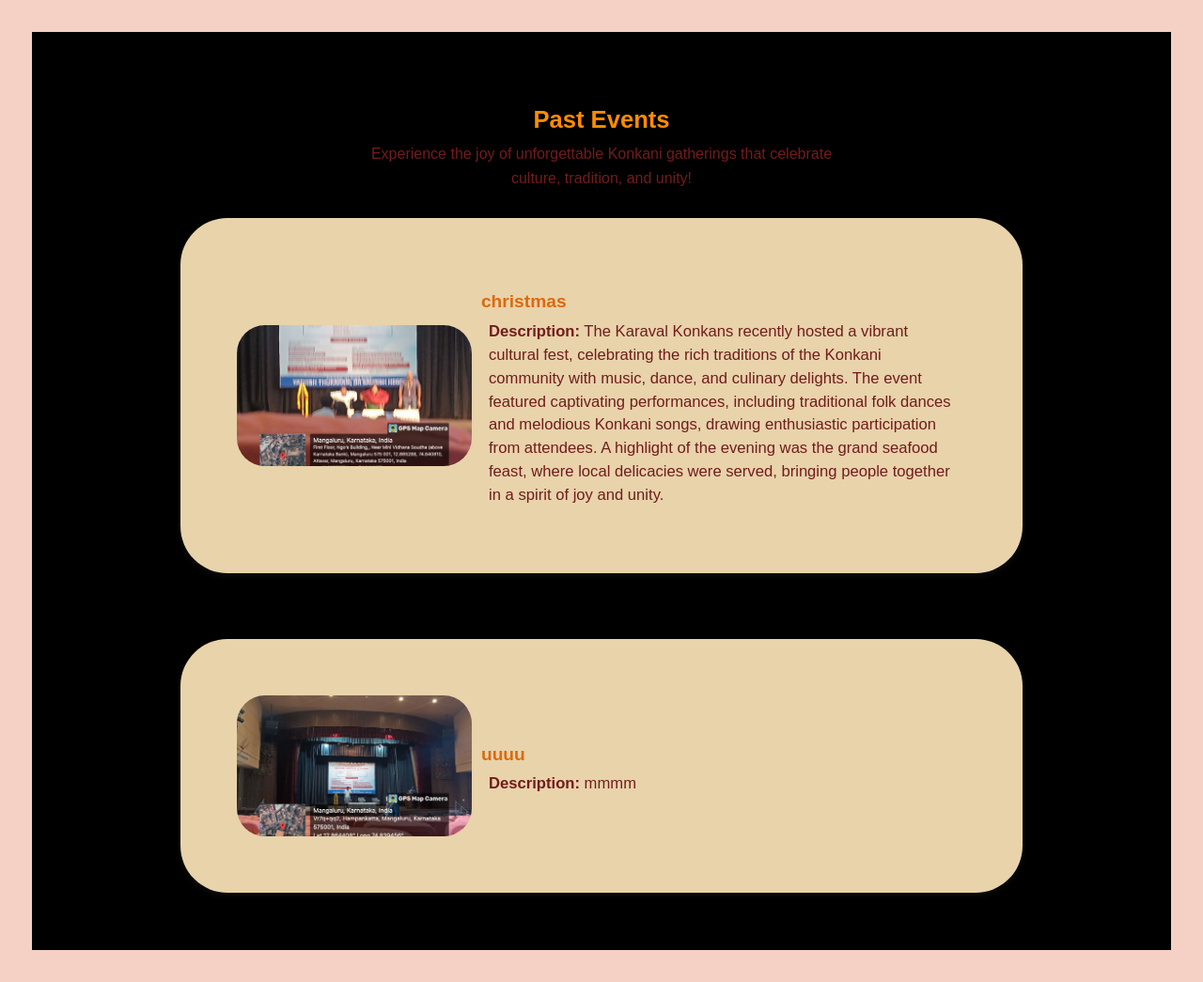
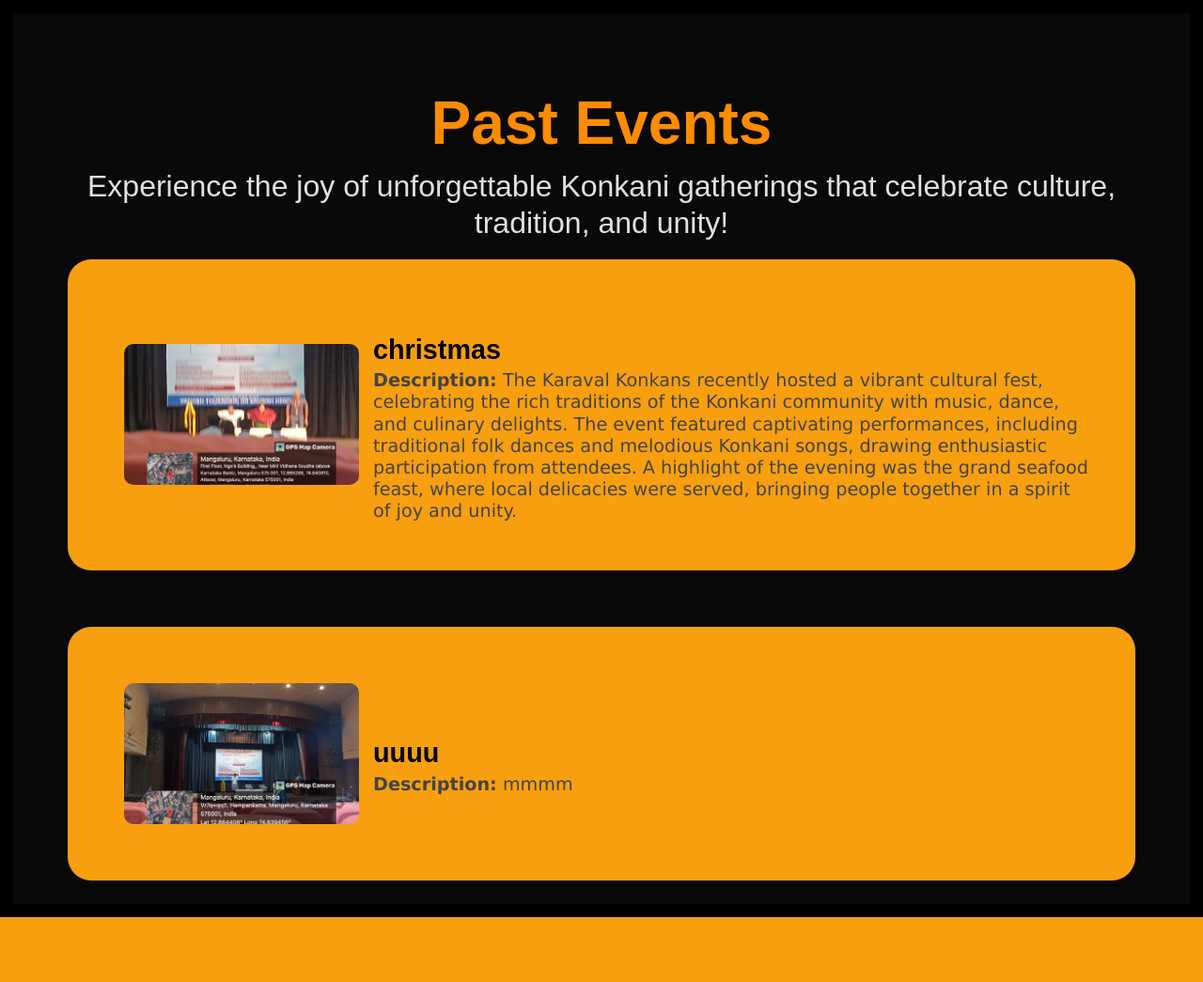
Before and after one commit to RakshithaBhakta063/KKA_WEBSITE, a Flask app: page /past-events in a window 1280 px wide. Shown: the whole page at 94% size. After the commit the page ends 976 px from the top, so only its background shows below. Run offline with Flask 3, Linux system fonts and the light colour scheme; data comes from the database, SQL or seed files in the repository.

Commit message:
Added CSS on events page

```diff
--- a/static/css/past.css
+++ b/static/css/past.css
@@ -1,35 +1,36 @@
 body {
-    font-family: 'Poppins', sans-serif;
-    background-color: #f4d1c4; /* Light yellow background */
-    color: #721c1c;
+    font-family:fantasy;
+    background-color: #000000; /* Light yellow background */
     text-align: center;
-    padding: 2%;
-    line-height: 1;
-    font-size: 20px;
+    padding: 0.5%;
+    line-height: 1.2;
+    color: #e0e0e0; /* Light grey for better readability */
+    font-size:4vw;
 
 }
 
 
 /* Past Events Section */
 .past-events {
-    background-color: #000000;
-    padding: 5% 10%;
-    height: 40%;
+    background-color: #0a0909;
+    padding: 2% 4%;
     min-height: 100vh; /* Ensures it takes up full screen height */
     text-align: center;
 }
 
-.past-events h2 {
-    color:#ece3e3;
-    font-size: clamp(1.5rem, 2vw, 2.5rem);
+.past-events h1 {
+    color:#d01010;
+    /* font-size: clamp(1.5rem, 2vw, 2.5rem); */
     margin-bottom: 10px;
+    font-size: 4rem;
 }
 
 .past-events p {
-    max-width: 500px;
-    margin: 0 auto 30px;
-    font-size: clamp(1rem, 1.2vw, 1.3rem);
-    line-height: 1.6;
+    max-width: 100%;
+    margin: 0 auto 20px;
+    /* font-size: clamp(0.5rem, 0.5vw, 1.1rem); */
+    line-height: 1.2;
+    font-size: 2rem;
 }
 
 /* Event List - Display Events in Vertical Order */
@@ -37,19 +38,19 @@ body {
     display: flex;
     flex-direction: column;
     align-items: center;
-    gap: 70px;
+    gap: 60px;
 }
 
 /* Individual Event Card */
 .event-card {
-    background:rgb(232, 211, 171);
-    padding: 60px;
-    box-shadow: 0 4px 6px rgba(120, 114, 114, 0.1);
-    border-radius: 50px;
-    width: 80%;
+    background:rgb(248, 159, 16);
+    padding: 50px;
+    box-shadow: 0 4px 6px rgba(0, 0, 0, 0.1);
+    border-radius: 25px;
+    width: 90%;
     display: flex;
     align-items: center;
-    gap: 10px;
+    gap: 5px;
     transition: transform 0.3s ease, box-shadow 0.3s ease;
 }
 
@@ -57,7 +58,8 @@ body {
     width: 250px;
     height: 150px;
     object-fit: cover;
-    border-radius: 30px;
+    border-radius: 20px;
+    padding: 10px;
     transition: transform 0.3s ease;
 
 }
@@ -65,23 +67,32 @@ body {
 .event-details {
     text-align: left;
     flex: 1;
+    font-family:sans-serif;
 }
 
 .event-details h3 {
-    color: #db6a0e;
-    margin-bottom: 10px;
+    color: #000000;
+    margin-bottom: 2px;
     font-size: clamp(1.2rem, 1.5vw, 1.8rem);
+    font-family: "Arial", sans-serif; /* Change to a cleaner font */
+    font-weight: bold;
+    font-size: 1.8rem; /* Adjust size for better readability */
 }
 
 .event-details p {
     font-size: clamp(1rem, 1.3vw, 1.5rem);
-    line-height: 1.5;
-    margin-bottom: 10px;
+    line-height: 1.2;
+    margin-bottom: 2px;
+    margin-top: 4px;
+    font-family: "Verdana", sans-serif;
+    font-size: 1.2rem;
+    font-weight: normal;
+    color: #444; /* A softer black for better contrast */
 }
 
 .event-card:hover {
     transform: scale(1.05); /* Slightly enlarges the card */
-    box-shadow: 0 8px 16px rgba(0, 0, 0, 0.2); /* Increases shadow on hover */
+    box-shadow: 0 8px 16px rgba(255, 4, 4, 0.2); /* Increases shadow on hover */
 }
 
 /* Button */
@@ -108,9 +119,18 @@ body {
     }
 
     .event-card {
-        width: 80%;
+        width: 70%;
+    }
+
+    .past-events h1 {
+        font-size: 3.5rem;
+    }
+
+    .past-events p {
+        font-size: 1rem;
     }
 }
+
 
 @media (max-width: 768px) {
     .heading-box {
@@ -122,7 +142,7 @@ body {
         flex-direction: column;
         align-items: center;
         text-align: center;
-        width: 80%;
+        width: 70%;
         padding: 10px;
     }
 
@@ -143,11 +163,18 @@ body {
         font-size: 1rem;
         padding: 12px 16px;
     }
+    .past-events h1 {
+        font-size: 2.5rem;
+    }
+
+    .past-events p {
+        font-size: 1rem;
+    }
 }
 
 @media (max-width: 480px) {
     .event-card {
-        width: 80;
+        width: 70;
         padding: 20px;
         border-radius: 30px;
     }
@@ -167,6 +194,13 @@ body {
     .event-card .btn {
         font-size: 1rem;
         padding: 10px 14px;
+    }
+    .past-events h1 {
+        font-size: 2rem;
+    }
+
+    .past-events p {
+        font-size: 1rem;
     }
 }
 
--- a/templates/Past_Events.html
+++ b/templates/Past_Events.html
@@ -11,7 +11,7 @@
     <!-- Past Events Section -->
     <section class="events past-events">
         <div class="heading-box">
-          <h2 style="color: darkorange;">Past Events</h2>
+            <h1 style="color: darkorange;">Past Events</h1>
         </div>
         <p>Experience the joy of unforgettable Konkani gatherings that celebrate culture, tradition, and unity!</p>
 
--- a/templates/upevents.html
+++ b/templates/upevents.html
@@ -10,7 +10,7 @@
 <body>
     <div class="container">
         <div class="event-banner">
-            <h2 class="event-title">Upcoming Events</h2>
+            <h2 style="font-size: xx-large;" class="event-title">Upcoming Events</h2>
         </div>
         <p class="event-subtext">🎉 Dive into Konkani Culture!</p>
 
```
Also changed, not shown: static/css/upevents.css (+10 -7 lines).
